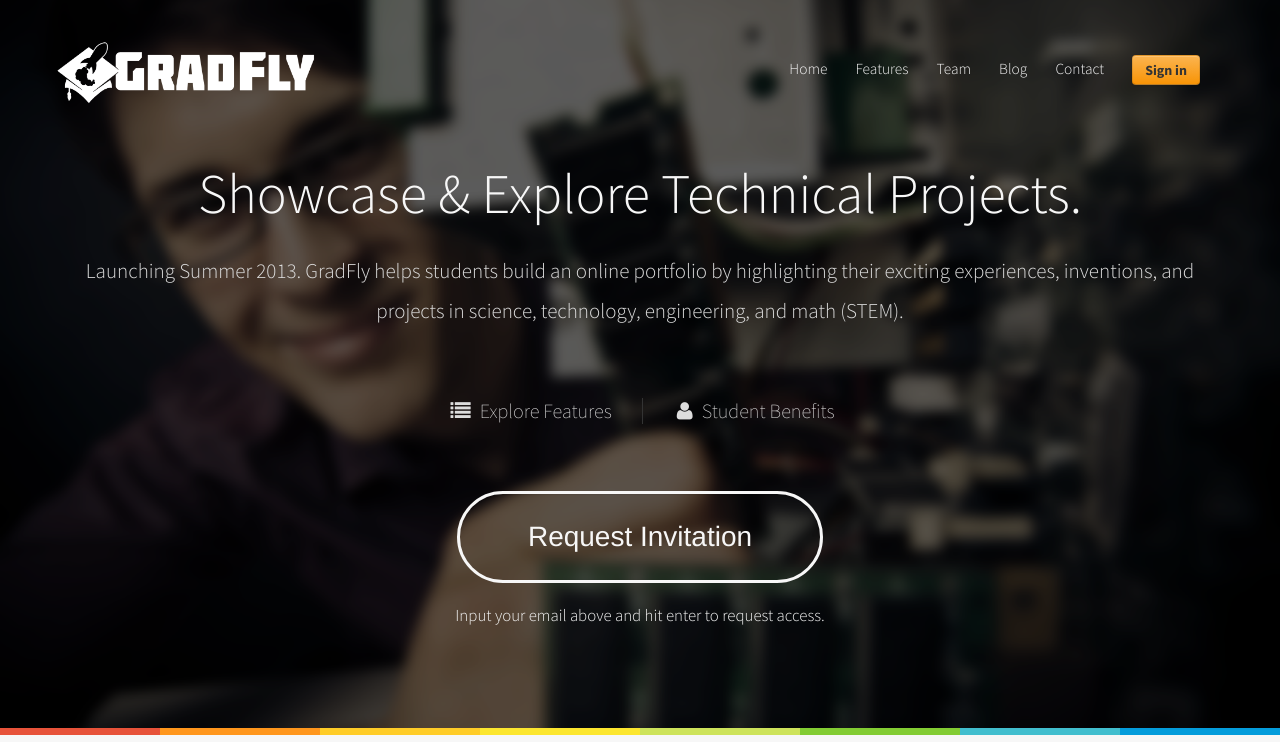
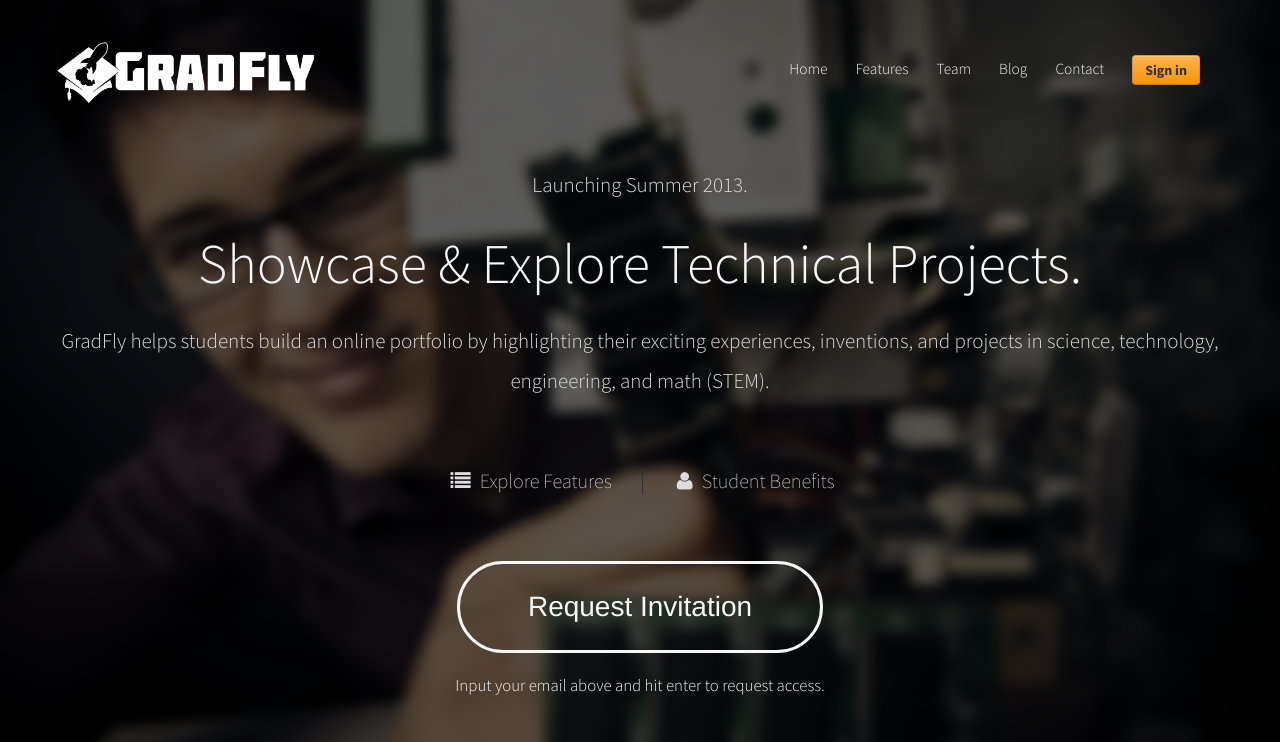
Before and after one commit to JoePeacock/gradfly_splash, a plain HTML site: page index.html in a window 1280 px wide. Shown: the top 742 px of the page. Drawn offline with nearby package versions, Linux system fonts and the light colour scheme.

Commit message:
moved launch date

```diff
--- a/index.html
+++ b/index.html
@@ -46,8 +46,9 @@
     </div>
     <div class="row slogans">
       <div class="span12">
+        <h3>Launching Summer 2013. </h3>
         <h1>Showcase & Explore Technical Projects.</h1>
-        <h3>Launching Summer 2013. GradFly helps students build an online portfolio
+        <h3>GradFly helps students build an online portfolio
             by highlighting their exciting experiences, inventions, and projects
             in science, technology, engineering, and math (STEM).</h3>
       </div>
```
